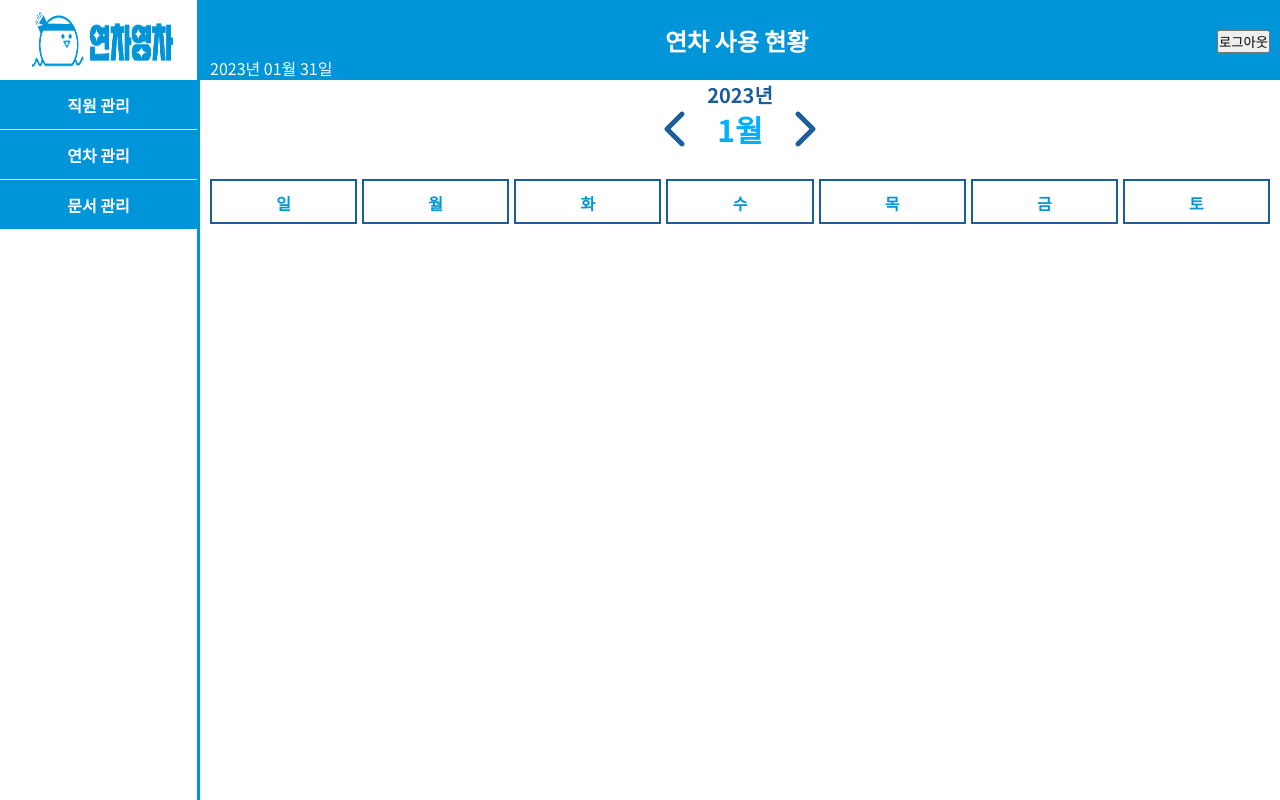
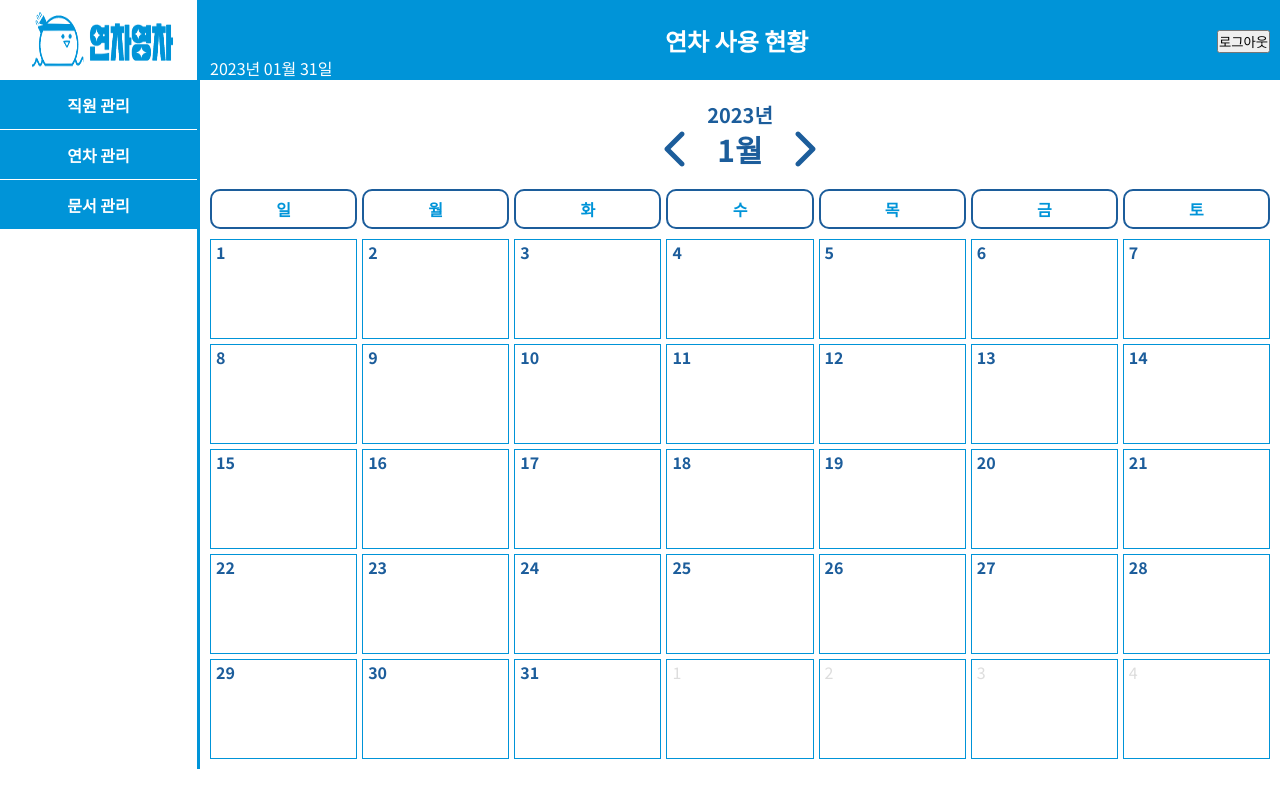
Before and after one commit to jaebong8/YEONCHA_YOUNGCHA, a Next.js app in the folder client/: page / in a window 1280 px wide. Built offline with nearby package versions, Linux system fonts and the light colour scheme; no server answers; sample sign-in values are in the browser's storage.

Commit message:
달력 dates 구현

```diff
--- a/client/src/pages/index.tsx
+++ b/client/src/pages/index.tsx
@@ -1,10 +1,21 @@
 import Head from "next/head";
-import { useCallback, useEffect, useState } from "react";
+import { useCallback, useEffect, useMemo, useState } from "react";
 import { getAuth, onAuthStateChanged, signOut } from "firebase/auth";
 import { useRouter } from "next/router";
 import styles from "../styles/home.module.scss";
 import Image from "next/image";
-import { format, addMonths, subMonths } from "date-fns";
+import {
+    format,
+    addMonths,
+    subMonths,
+    startOfMonth,
+    endOfMonth,
+    startOfWeek,
+    endOfWeek,
+    addDays,
+    differenceInCalendarDays,
+    getMonth,
+} from "date-fns";
 import { FontAwesomeIcon } from "@fortawesome/react-fontawesome";
 import { faChevronLeft, faChevronRight } from "@fortawesome/free-solid-svg-icons";
 
@@ -14,6 +25,21 @@ const Home: React.FC = () => {
     const [today, setToday] = useState(new Date());
     const [loading, setLoading] = useState(true);
     const weekMock = ["일", "월", "화", "수", "목", "금", "토"];
+    const monthStart = startOfMonth(today);
+    const monthEnd = endOfMonth(today);
+    const startDate = startOfWeek(monthStart);
+    const endDate = endOfWeek(monthEnd);
+
+    const createMonth = useMemo(() => {
+        const monthArray = [];
+        let day = startDate;
+        while (differenceInCalendarDays(endDate, day) >= 0) {
+            monthArray.push(day);
+            day = addDays(day, 1);
+        }
+        return monthArray;
+    }, [today]);
+
     useEffect(() => {
         onAuthStateChanged(auth, (user) => {
             if (user) {
@@ -24,6 +50,10 @@ const Home: React.FC = () => {
             }
         });
     }, []);
+    useEffect(() => {
+        console.log(createMonth);
+    }, [today]);
+
     const onLogout = useCallback(() => {
         signOut(auth);
     }, []);
@@ -79,8 +109,22 @@ const Home: React.FC = () => {
                                         </button>
                                     </div>
                                     <div className={styles.dayContainer}>
-                                        {weekMock.map((v) => {
-                                            return <div>{v}</div>;
+                                        {weekMock.map((v, i) => {
+                                            return <div key={`day${i}`}>{v}</div>;
+                                        })}
+                                    </div>
+                                    <div className={styles.dateContainer}>
+                                        {createMonth.map((v, i) => {
+                                            let validation;
+                                            validation = getMonth(today) === getMonth(v);
+                                            return (
+                                                <div
+                                                    key={`date${i}`}
+                                                    className={validation ? styles.currentMonth : styles.diffMonth}
+                                                >
+                                                    <span>{format(v, "d")}</span>
+                                                </div>
+                                            );
                                         })}
                                     </div>
                                 </div>
--- a/client/src/styles/globals.scss
+++ b/client/src/styles/globals.scss
@@ -5,7 +5,7 @@
 }
 html,
 body {
-    height: 100%;
+    height: auto;
     font-family: "Noto Sans KR", "Noto Sans";
 }
 
--- a/client/src/styles/home.module.scss
+++ b/client/src/styles/home.module.scss
@@ -6,6 +6,7 @@
     > nav {
         flex-basis: 200px;
         border-right: 3px solid v.$subColor;
+        height: auto;
         > div {
             display: flex;
             align-items: center;
@@ -55,11 +56,13 @@
         }
         .calendarContainer {
             .calendar {
+                padding: 10px;
                 .yearTitle {
                     text-align: center;
                     font-size: 20px;
                     font-weight: bold;
                     color: v.$subColor2;
+                    margin-top: 10px;
                 }
                 .monthTitle {
                     display: flex;
@@ -70,7 +73,7 @@
                         font-size: 30px;
                         line-height: 1;
                         margin: 0 20px;
-                        color: v.$mainColor;
+                        color: v.$subColor2;
                         font-weight: bold;
                     }
                     .prevButton,
@@ -94,7 +97,7 @@
                     display: grid;
                     grid-template-columns: repeat(7, 1fr);
                     gap: 5px;
-                    padding: 10px;
+
                     margin-top: 20px;
                     > div {
                         padding: 10px;
@@ -102,7 +105,29 @@
                         color: v.$subColor;
                         border: 2px solid v.$subColor2;
                         font-weight: bold;
-                        height: 45px;
+                        height: 40px;
+                        border-radius: 10px;
+                        line-height: 1;
+                    }
+                }
+                .dateContainer {
+                    display: grid;
+                    grid-template-columns: repeat(7, 1fr);
+                    gap: 5px;
+                    margin-top: 10px;
+                    > div {
+                        border: 1px solid v.$subColor;
+                        height: 100px;
+                        color: v.$subColor2;
+                        > span {
+                            margin: 5px;
+                        }
+                    }
+                    .currentMonth {
+                        font-weight: bold;
+                    }
+                    .diffMonth {
+                        color: #ddd;
                     }
                 }
             }
```
